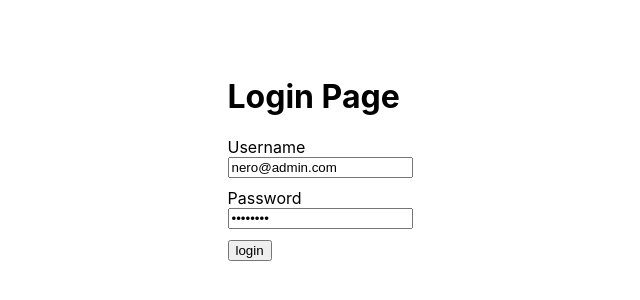
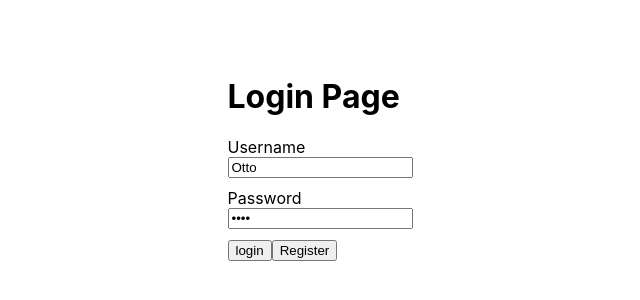
Before and after one commit to oscarsmbaquero/react-uh-login-auth, a React (Create React App) app: page / in a window 1280 px wide. Shown: the part 242-542 px from the top of the page, without its empty margins (320-960 px from the left). Built offline with nearby package versions, Linux system fonts and the light colour scheme.

Commit message:
login with my back node

```diff
--- a/src/Components/AppRoutes.js
+++ b/src/Components/AppRoutes.js
@@ -6,6 +6,7 @@ import Dashboard from "../Pages/Dashboard";
 
 function AppRoutes() {
   const { user } = useAuthState();
+  console.log(user)
 
   return <>
    {user ? <Dashboard />: <Navigate to="/" />}
--- a/src/Context/actions.js
+++ b/src/Context/actions.js
@@ -1,20 +1,24 @@
-const ROOT_URL = 'https://secret-hamlet-03431.herokuapp.com';
-//const ROOT_URL = 'http://localhost:5000/users';
+//const ROOT_URL = 'https://secret-hamlet-03431.herokuapp.com';
+const ROOT_URL = 'http://localhost:5000/users';
 //const ROOT_URL = 'https://motogp-oscar.herokuapp.com/users';
 
 export async function loginUser(dispatch, loginPayload) {
+  console.log(loginPayload,123);
   const requestOptions = {
     method: 'POST',
     headers: { 'Content-Type': 'application/json' },
     body: JSON.stringify(loginPayload),
+
   };
 
   try {
     dispatch({ type: 'REQUEST_LOGIN' });
     let response = await fetch(`${ROOT_URL}/login`, requestOptions);
     let data = await response.json();
+    console.log(data,'responsessssadasdasdasd');
 
-    if (data.user) {
+    if (data) {
+      console.log(data,'data')
       dispatch({ type: 'LOGIN_SUCCESS', payload: data });
       localStorage.setItem('currentUser', JSON.stringify(data));
       return data
--- a/src/Pages/Login/index.js
+++ b/src/Pages/Login/index.js
@@ -4,8 +4,8 @@ import { loginUser, useAuthState, useAuthDispatch } from "../../Context";
 import styles from "./login.module.css";
 
 function Login(props) {
-  const [email, setEmail] = useState("nero@admin.com");
-  const [password, setPassword] = useState("admin123");
+  const [email, setEmail] = useState("Otto");
+  const [password, setPassword] = useState("0810");
   const dispatch = useAuthDispatch();
   let navigate = useNavigate();
   const { loading, errorMessage } = useAuthState(); //lee los valores del loading y errorMessages del contexto
@@ -15,9 +15,10 @@ function Login(props) {
 
     try {
       let response = await loginUser(dispatch, { email, password });
-      // console.log(response);
-      if (!response.user) return;
+       console.log(response,'response-index');
+      if (!response) return;
       navigate("/dashboard");
+      console.log('dashboard');
     } catch (error) {
       console.log(error);
     }
@@ -54,6 +55,9 @@ function Login(props) {
           <button onClick={handleLogin} disabled={loading}>
             login
           </button>
+          <button onClick={handleLogin} disabled={loading}>
+            Register
+          </button>
         </form>
       </div>
     </div>
```
